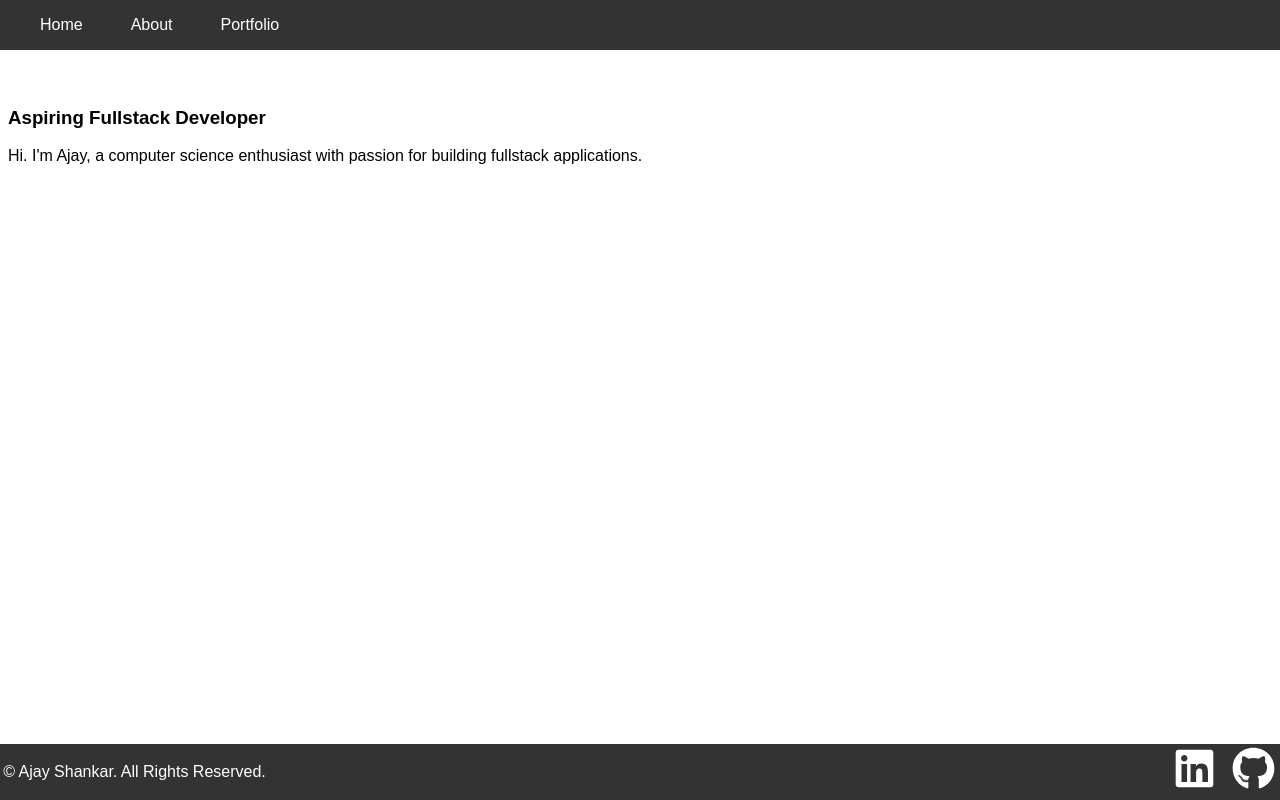
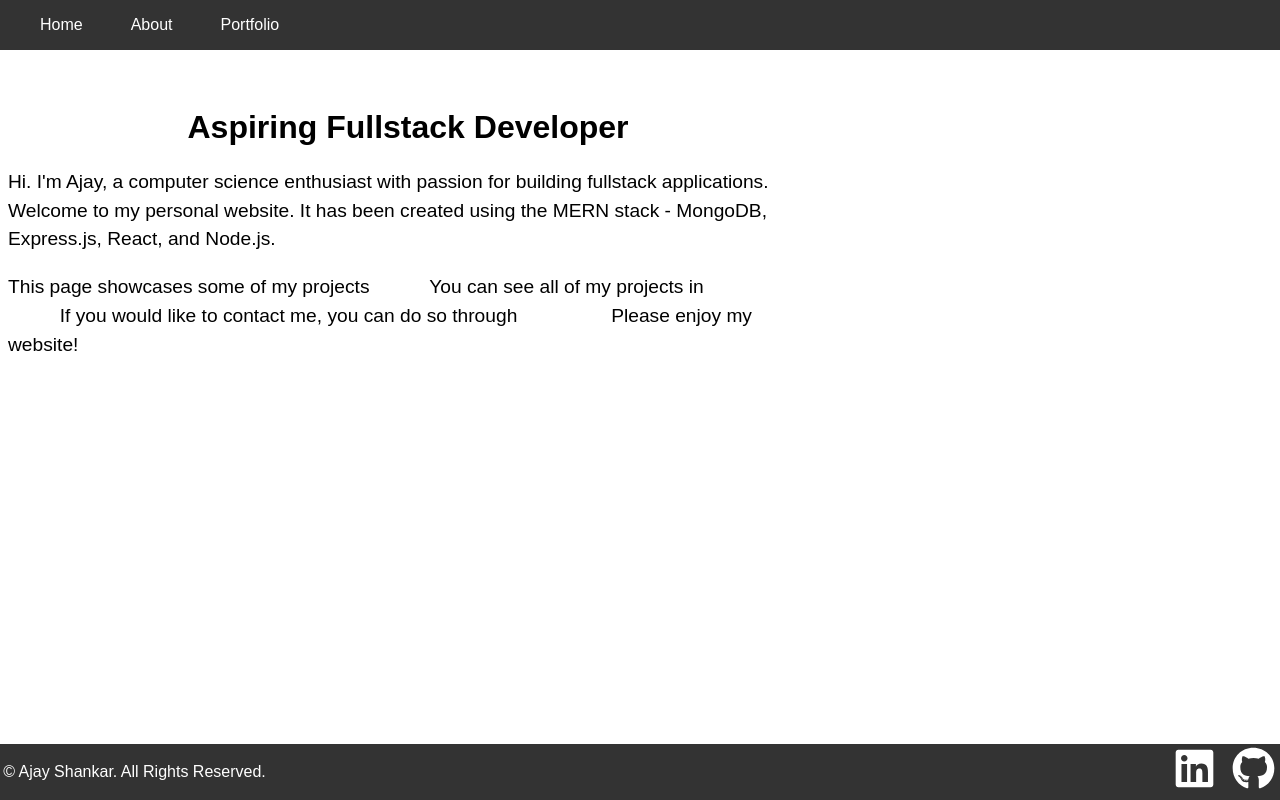
Before and after one commit to AjayS2023/portfolio-website, a React (Create React App) app in the folder my-app/: page / in a window 1280 px wide. Built offline with nearby package versions, Linux system fonts and the light colour scheme.

Commit message:
add more detail to content

```diff
--- a/my-app/src/pages/About.js
+++ b/my-app/src/pages/About.js
@@ -7,7 +7,7 @@ function About() {
 
             <div className="content">
                 <h1 className="header">About Ajay Shankar</h1>
-                <img src={ProfessionalImage} />
+                <img src={ProfessionalImage} alt="Ajay Shankar"/>
                 <p>
                     I am a Computer Science student at the University of North Carolina
                     at Charlotte. My main interests lie in fullstack development. Building modern websites
@@ -16,11 +16,8 @@ function About() {
                 </p>
 
                 <p>
-                    As an aspiring fullstack developer, I have experience with using HTML, CSS, and JavaScript
-                    to create powerful, responsive websites.
-                </p>
-                <p>
-                    Some of the technologies, frameworks, and stacks I have used are:
+                    As an aspiring fullstack developer, I have experience with using the stack
+                    to create powerful, responsive websites. Some of the technologies, frameworks, and stacks I have used are:
                 </p>
                 <ul>
                     <li>Flask + Bootstrap + Postgres</li>
--- a/my-app/src/pages/Home.js
+++ b/my-app/src/pages/Home.js
@@ -3,11 +3,19 @@ import React from "react";
 function Home() {
     return (
         <div className="home-page">
-            <h3> Aspiring Fullstack Developer</h3>
-            <p>
-                Hi. I'm Ajay, a computer science enthusiast with passion for
-                building fullstack applications.
-            </p>
+            <div className="content">
+                <h1 className="header"> Aspiring Fullstack Developer</h1>
+                <p>
+                    Hi. I'm Ajay, a computer science enthusiast with passion for
+                    building fullstack applications. Welcome to my personal website. It has been created
+                    using the MERN stack - MongoDB, Express.js, React, and Node.js.
+                </p>
+                <p> This page showcases some of my projects<a href="/projects">here.</a>
+                    You can see all of my projects in<a href="https://github.com/AjayS2023">my Github repo.</a>
+                    If you would like to contact me, you can do so through<a href="https://www.linkedin.com/in/ajay-shankar2023/">LinkedIn.</a>
+                    Please enjoy my website!
+                </p>
+            </div>
         </div>
 
     );
```
